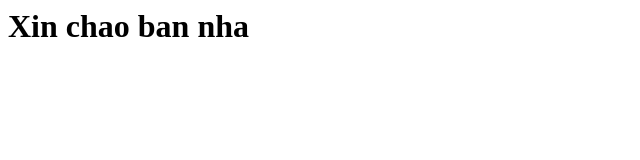
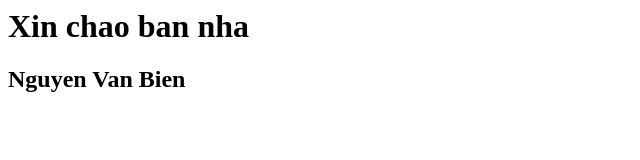
Before and after one commit to NguyenBN-me/New_BT, a plain HTML site: page index.html in a window 1280 px wide. Shown: the whole page, without its empty margins (0-640 px from the left). Drawn offline with Linux system fonts and the light colour scheme.

Commit message:
Update new

```diff
--- a/index.html
+++ b/index.html
@@ -6,5 +6,6 @@
 </head>
 <body>
     <h1>Xin chao ban nha</h1>
+    <h2>Nguyen Van Bien</h2>
 </body>
 </html>
```
